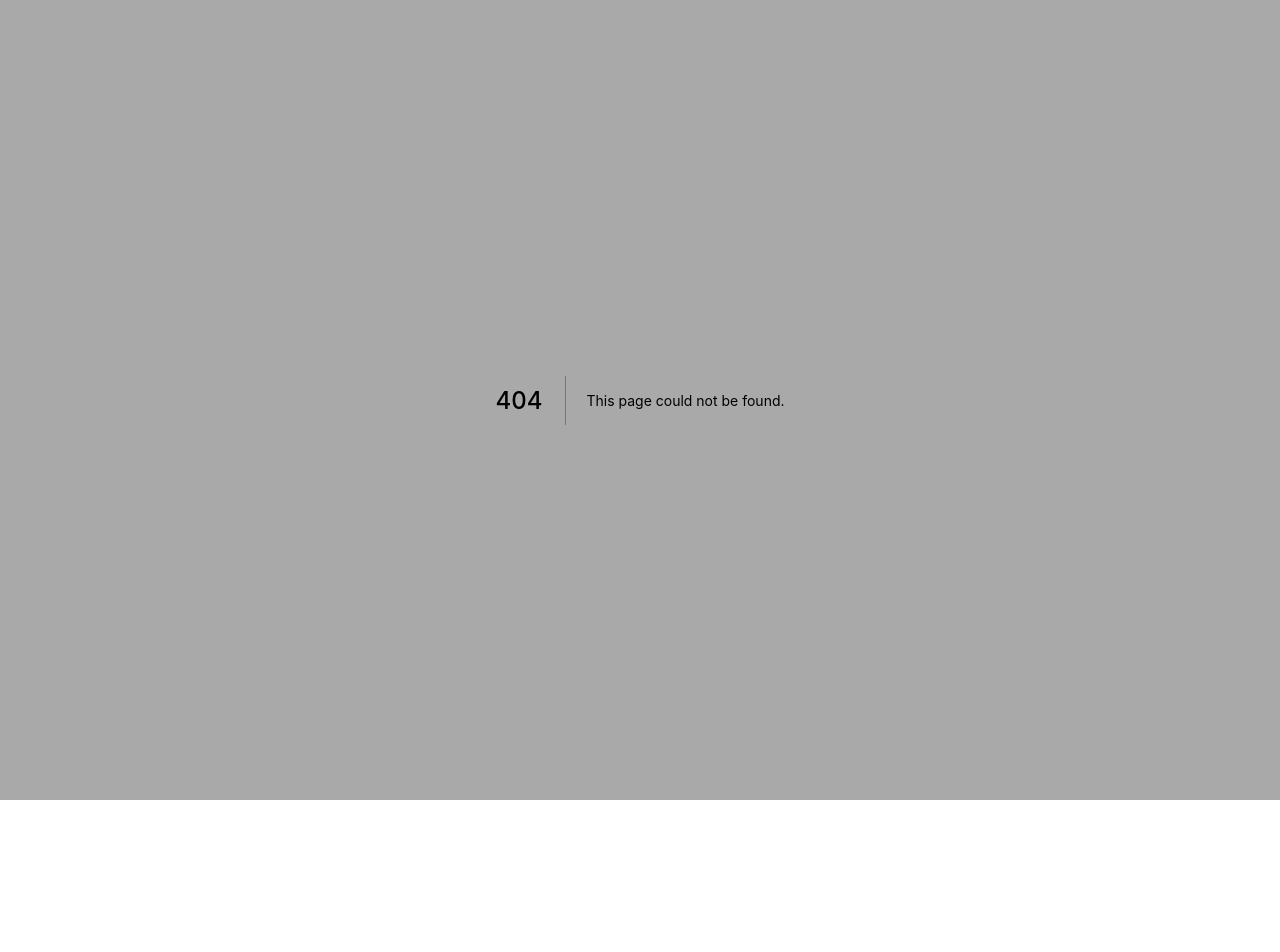
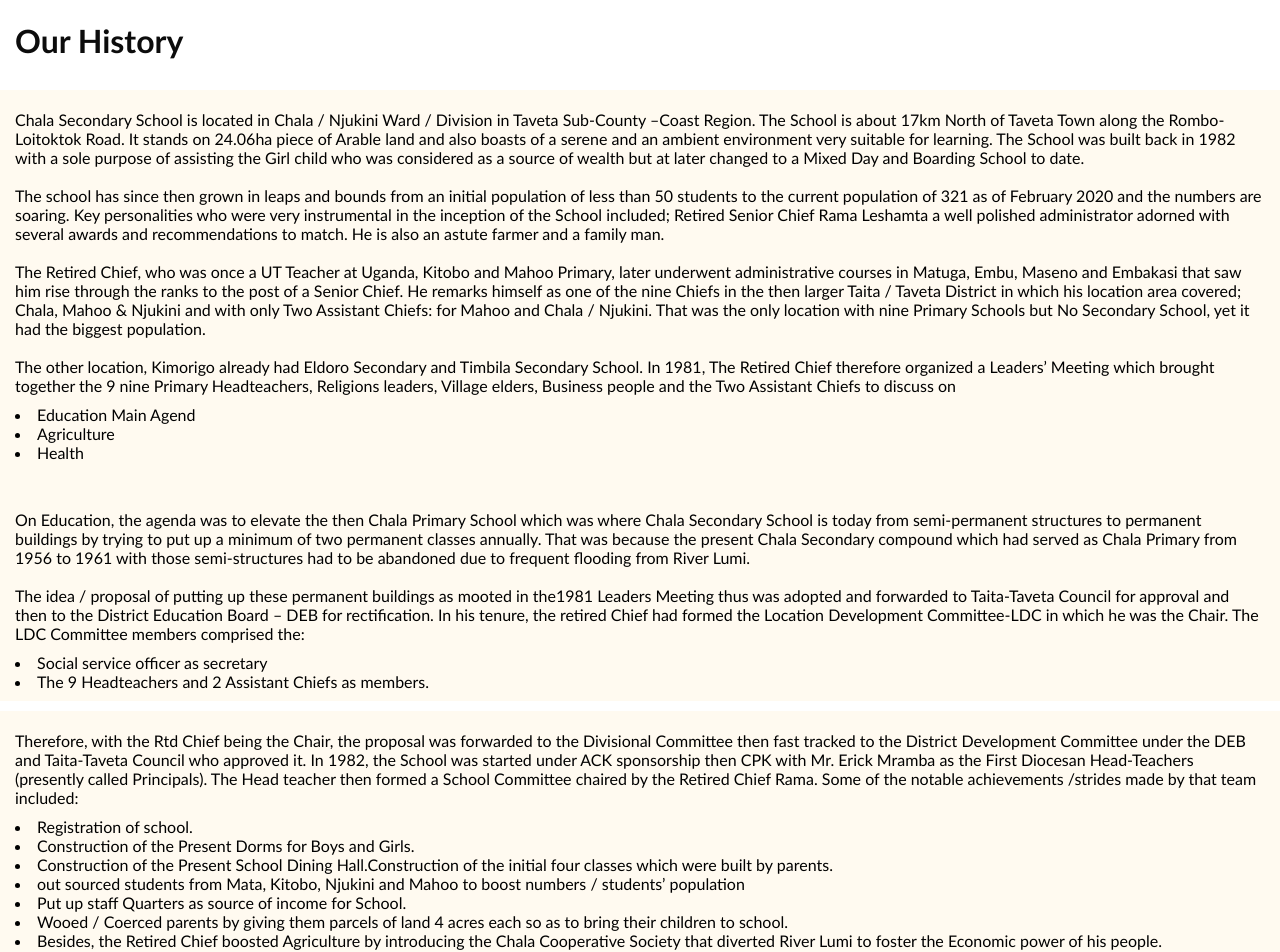
Before and after one commit to amnotperfect/Chala, a Next.js app: page /History in a window 1280 px wide. Before the commit this address had no page. Shown: the top 952 px of the page. Before the commit the page ends 800 px from the top, so only its background shows below. Built offline with nearby package versions, Linux system fonts and the light colour scheme.

Commit message:
added History page

```diff
--- a/components/Header.js
+++ b/components/Header.js
@@ -1,7 +1,9 @@
 import styles from "../styles/Home.module.css";
 
-const Header = (props) => {
-  return <div className={styles.header}>{props}</div>;
+const Header = ({ header }) => {
+  return <div className={styles.header}>
+    <h1>{header}</h1>
+  </div>;
 };
 
 export default Header;
--- a/components/Nav.js
+++ b/components/Nav.js
@@ -1,11 +1,14 @@
 import styles from "../styles/Home.module.css";
+import Link from "next/link";
 
 function Nav() {
   return (
     <nav className={styles.nav}>
       <ul>
         <li>About us </li>
-        <li>History</li>
+        <li>
+          <Link href="/History">History</Link>
+        </li>
         <li>Gallery</li>
         <li>Contact Us</li>
       </ul>
--- /dev/null
+++ b/pages/History.js
@@ -0,0 +1,126 @@
+import styles from "../styles/History.module.css";
+import Header from "../components/Header";
+const History = () => {
+  return (
+    <>
+      <div className={styles.historyPage}>
+        <Header header="Our History" />
+        <section>
+          <p>
+            Chala Secondary School is located in Chala / Njukini Ward / Division
+            in Taveta Sub-County –Coast Region. The School is about 17km North
+            of Taveta Town along the Rombo-Loitoktok Road. It stands on 24.06ha
+            piece of Arable land and also boasts of a serene and an ambient
+            environment very suitable for learning. The School was built back in
+            1982 with a sole purpose of assisting the Girl child who was
+            considered as a source of wealth but at later changed to a Mixed Day
+            and Boarding School to date. <br />
+            <br />
+            The school has since then grown in leaps and bounds from an initial
+            population of less than 50 students to the current population of 321
+            as of February 2020 and the numbers are soaring. Key personalities
+            who were very instrumental in the inception of the School included;
+            Retired Senior Chief Rama Leshamta a well polished administrator
+            adorned with several awards and recommendations to match. He is also
+            an astute farmer and a family man.
+            <br />
+            <br />
+            The Retired Chief, who was once a UT Teacher at Uganda, Kitobo and
+            Mahoo Primary, later underwent administrative courses in Matuga,
+            Embu, Maseno and Embakasi that saw him rise through the ranks to the
+            post of a Senior Chief. He remarks himself as one of the nine Chiefs
+            in the then larger Taita / Taveta District in which his location
+            area covered; Chala, Mahoo & Njukini and with only Two Assistant
+            Chiefs: for Mahoo and Chala / Njukini. That was the only location
+            with nine Primary Schools but No Secondary School, yet it had the
+            biggest population. <br />
+            <br />
+            The other location, Kimorigo already had Eldoro Secondary and
+            Timbila Secondary School. In 1981, The Retired Chief therefore
+            organized a Leaders’ Meeting which brought together the 9 nine
+            Primary Headteachers, Religions leaders, Village elders, Business
+            people and the Two Assistant Chiefs to discuss on
+          </p>
+          <li>Education Main Agend</li>
+          <li>Agriculture</li>
+          <li>Health</li>
+
+          <br />
+          <br />
+
+          <p>
+            On Education, the agenda was to elevate the then Chala Primary
+            School which was where Chala Secondary School is today from
+            semi-permanent structures to permanent buildings by trying to put up
+            a minimum of two permanent classes annually. That was because the
+            present Chala Secondary compound which had served as Chala Primary
+            from 1956 to 1961 with those semi-structures had to be abandoned due
+            to frequent flooding from River Lumi.
+            <br />
+            <br />
+            The idea / proposal of putting up these permanent buildings as
+            mooted in the1981 Leaders Meeting thus was adopted and forwarded to
+            Taita-Taveta Council for approval and then to the District Education
+            Board – DEB for rectification. In his tenure, the retired Chief had
+            formed the Location Development Committee-LDC in which he was the
+            Chair. The LDC Committee members comprised the:
+          </p>
+          <li>Social service officer as secretary</li>
+          <li> The 9 Headteachers and 2 Assistant Chiefs as members.</li>
+        </section>
+
+        <section>
+          <p>
+            Therefore, with the Rtd Chief being the Chair, the proposal was
+            forwarded to the Divisional Committee then fast tracked to the
+            District Development Committee under the DEB and Taita-Taveta
+            Council who approved it. In 1982, the School was started under ACK
+            sponsorship then CPK with Mr. Erick Mramba as the First Diocesan
+            Head-Teachers (presently called Principals). The Head teacher then
+            formed a School Committee chaired by the Retired Chief Rama. Some of
+            the notable achievements /strides made by that team included:
+          </p>
+
+          <li>Registration of school.</li>
+          <li>Construction of the Present Dorms for Boys and Girls.</li>
+          <li>
+            Construction of the Present School Dining Hall.Construction of the
+            initial four classes which were built by parents.
+          </li>
+          <li>
+            out sourced students from Mata, Kitobo, Njukini and Mahoo to boost
+            numbers / students’ population
+          </li>
+          <li>Put up staff Quarters as source of income for School.</li>
+          <li>
+            Wooed / Coerced parents by giving them parcels of land 4 acres each
+            so as to bring their children to school.
+          </li>
+          <li>
+            Besides, the Retired Chief boosted Agriculture by introducing the
+            Chala Cooperative Society that diverted River Lumi to foster the
+            Economic power of his people.
+          </li>
+
+          <p>
+            Ever since its inception, the School has had the following
+            Principals formerly known as Headteachers
+          </p>
+
+          <br />
+
+          <li>Mr. Erick Mramba - 1982 - 1985</li>
+          <li>Mr. Robinson Gichuhi - 1986 – 1986</li>
+          <li>Mr. Pascal Mtei - 1986 – 1986</li>
+          <li>Mr. Valarian Seboru - 1986 – 2003</li>
+          <li>Mr. Joseph Ndukuo - 2003 – 2012</li>
+          <li>Mr. Joseph Ndukuo - 2003 – 2012</li>
+          <li>Mr. Chrispin M. Mwawana - 2013 – 2017</li>
+          <li>Mr. Madeda D. Mkongo - 2017 – To date.</li>
+        </section>
+      </div>
+    </>
+  );
+};
+
+export default History;
--- /dev/null
+++ b/styles/History.module.css
@@ -0,0 +1,16 @@
+.historyPage {
+  min-height: 100vh;
+  max-height: auto;
+  background-color: white;
+}
+
+.historyPage > section {
+  margin: 10px 0px;
+  width: 100%;
+  background-color: floralwhite;
+  padding: 10px 15px;
+}
+
+.historyPage > section>p{
+margin: 10px 0px;
+}
--- a/styles/Home.module.css
+++ b/styles/Home.module.css
@@ -1,7 +1,15 @@
 .header {
   width: 100%;
   height: 10vh;
-  background-color: crimson;
+  background-color: "";
+  display: flex;
+  justify-content: flex-start;
+  align-items: center;
+  padding-left: 15px;
+}
+
+.header > h1 {
+  color: #0c0c0c;
 }
 
 .nav {
@@ -60,7 +68,6 @@
 
 .welcome > section:nth-child(1) > h1 {
   font-size: 45px;
-  font-family: "Franklin Gothic Medium", "Arial Narrow", Arial, sans-serif;
 }
 
 .welcome > section:nth-child(2) {
@@ -78,13 +85,14 @@
 }
 
 .ourInfo > section {
-  height: 90%;
+  height: 85%;
   background-color: rgba(47, 79, 79, 0.5);
   border-radius: 5px;
 }
 
 .ourInfo > section:nth-child(1) {
   flex: 0 0 25%;
+  background-color: steelblue;
 }
 
 .ourInfo > section:nth-child(2) {
@@ -103,14 +111,15 @@
 
 .ourInfo > section:nth-child(2) > li > b {
   color: #303030;
-  padding: 0px 0px;
   margin-right: 15px;
+  margin-bottom: 10px;
+  padding: 10px 0px;
 }
 
 .details {
   width: 100%;
   height: 90vh;
-  background: white;
+  background: whitesmoke;
   display: flex;
   justify-content: space-evenly;
   align-items: center;
@@ -119,7 +128,7 @@
 .infoCard {
   flex: 0 0 30%;
   height: 70%;
-  background-color: beige;
+  background-color: floralwhite;
   display: flex;
   flex-direction: column;
   align-items: center;
@@ -151,6 +160,16 @@
   font-weight: 600;
 }
 
+.tittle {
+  width: 100%;
+  height: 10vh;
+  display: flex;
+  justify-content: flex-start;
+  align-items: center;
+  padding: 0px 30px;
+  background-color: "";
+}
+
 @media (max-width: 600px) {
   .nav > ul > li {
     margin: 0px 10px;
@@ -167,6 +186,11 @@
   .ourInfo {
     height: 40vh;
     flex-direction: column;
+    width: 95%;
+    margin: 15px auto;
+    background-color: "";
+    box-shadow: 10px 10px 10px 5px rgba(0, 0, 0, 0.356);
+    border-radius: 10px;
   }
 
   .ourInfo > section {
@@ -178,22 +202,24 @@
     display: none;
   }
 
-  .ourInfo > section:nth-child(2){
+  .ourInfo > section:nth-child(2) {
     flex: 0 0 98%;
+    background-color: white;
   }
 
   .details {
     display: flex;
-    flex-direction: column;
+    overflow-y: hidden;
+    overflow-x: auto;
+    min-height: 50vh;
+    max-height: 50vh;
+    background-color: "";
     justify-content: flex-start;
-    align-items: center;
-    min-height: 150vh;
-    max-height: auto;
-    background-color: gainsboro;
   }
 
   .details > .infoCard {
     flex: 0 0 350px;
+    height: 85%;
     width: 90%;
     margin: 15px;
   }
--- a/styles/globals.css
+++ b/styles/globals.css
@@ -15,4 +15,6 @@ a {
   box-sizing: border-box;
   padding: 0px;
   margin: 0px;
+  font-family: "Trebuchet MS", "Lucida Sans Unicode", "Lucida Grande",
+    "Lucida Sans", Arial, sans-serif;
 }
```
Also changed, not shown: pages/index.js (+13 -2 lines).
